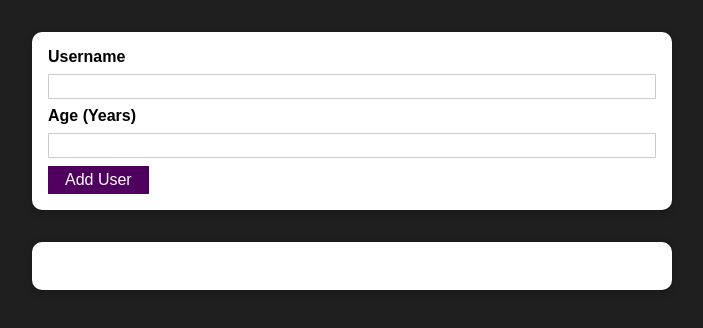
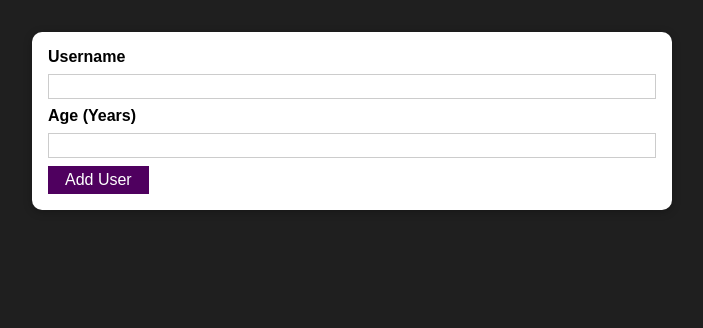
Before and after one commit to benjamindaniels21/UserNameProject, a React (Create React App) app: page / in a window 1280 px wide. Shown: the top 328 px of the page, without its empty margins (288-991 px from the left). Built offline with nearby package versions, Linux system fonts and the light colour scheme.

Commit message:
hide list if empty

```diff
--- a/src/App.js
+++ b/src/App.js
@@ -4,6 +4,7 @@ import UsersList from "./Components/UsersList/UsersList";
 
 function App() {
   const [usersList, setUsersList] = useState([]);
+  const [showList, setShowList] = useState(false);
 
   const addUserHandler = (userName, userAge) => {
     setUsersList((prevUsersList) => {
@@ -12,13 +13,14 @@ function App() {
         { name: userName, age: userAge, id: Math.random().toString() },
       ];
     });
+    setShowList(true);
   };
 
   console.log(usersList.length);
   return (
     <div>
       <AddUser onAddUser={addUserHandler} />
-      <UsersList users={usersList} />
+      {showList && <UsersList users={usersList} />}
     </div>
   );
 }
```
